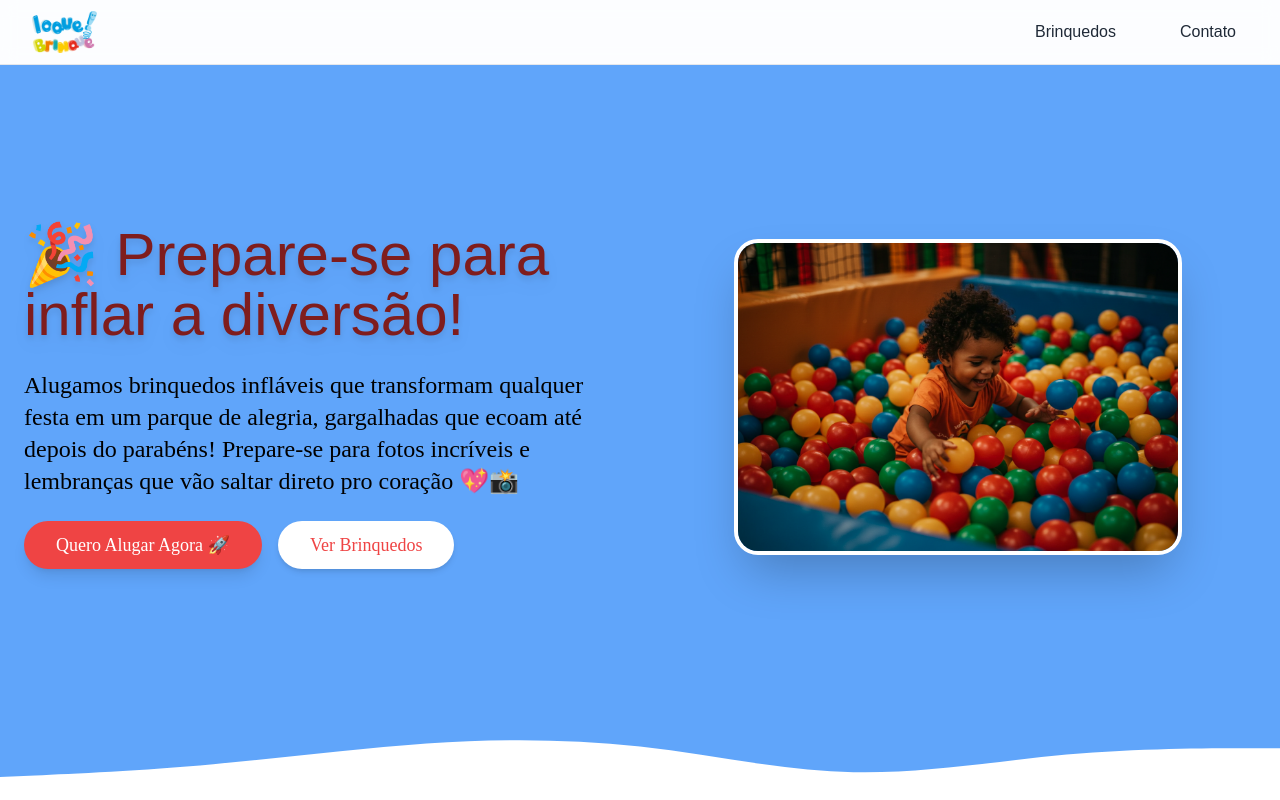
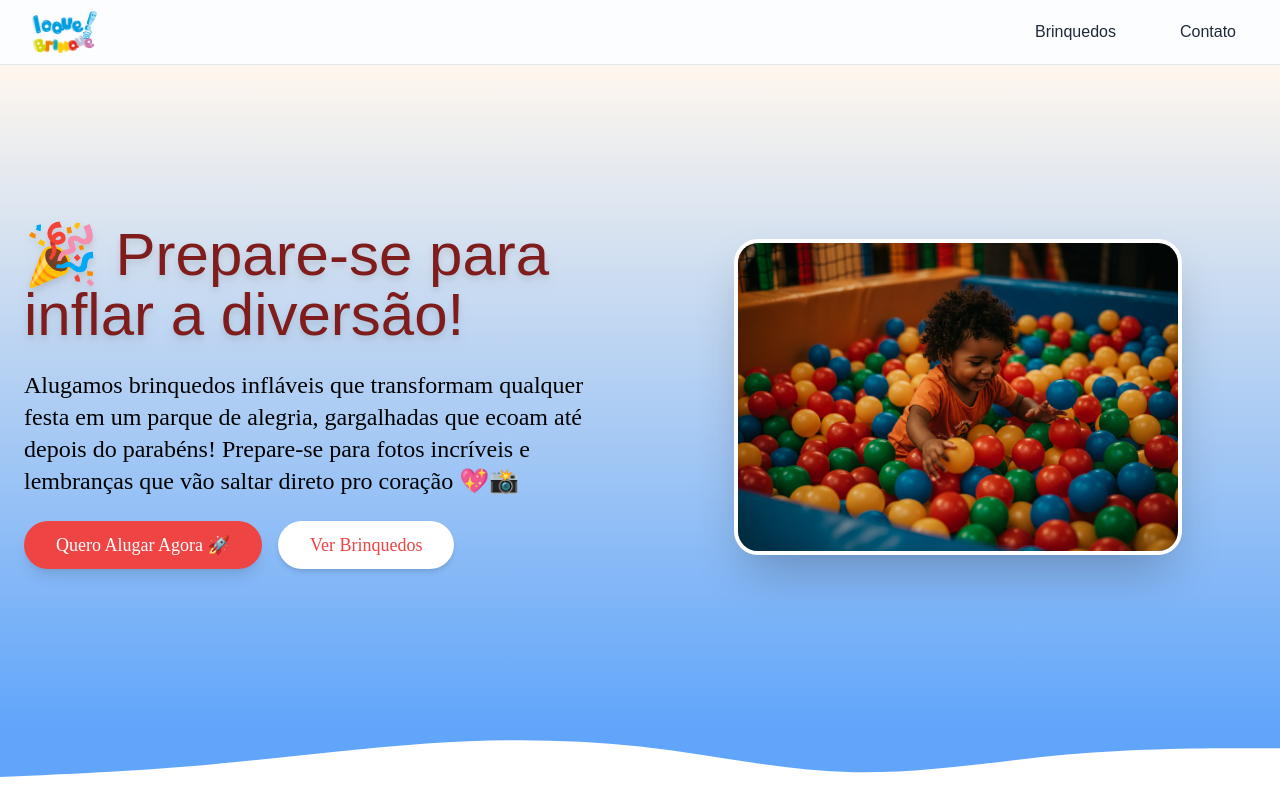
Before and after one commit to Isaque-Weber/loqueBrinque, a Next.js app in the folder loquebrinque/: page / in a window 1280 px wide. Shown: the top 800 px of the page. Built offline with nearby package versions, Linux system fonts and the light colour scheme; a web font is replaced by a local one.

Commit message:
Update Hero component background to gradient transition from orange to blue

```diff
--- a/loquebrinque/src/app/components/Hero.tsx
+++ b/loquebrinque/src/app/components/Hero.tsx
@@ -4,7 +4,7 @@ import {sniglet} from "@/lib/fonts";
 
 const Hero = () => {
     return (
-        <section className="relative w-full py-20 md:py-32 lg:py-40 bg-blue-400 overflow-hidden">
+        <section className="relative w-full py-20 md:py-32 lg:py-40 bg-gradient-to-b from-orange-50 to-blue-400 overflow-hidden">
             <div className="container px-4 md:px-6 flex flex-col-reverse md:flex-row items-center gap-10">
 
                 {/* Textos */}
```
